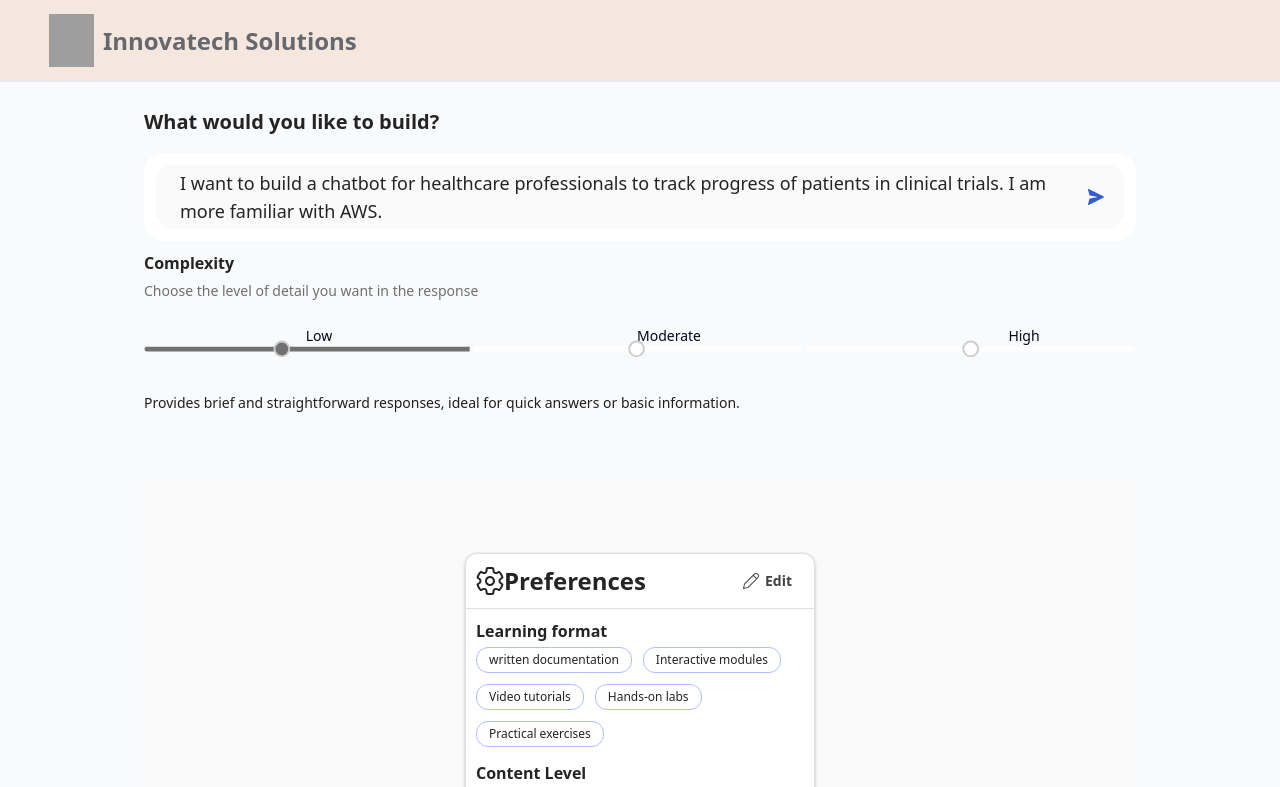
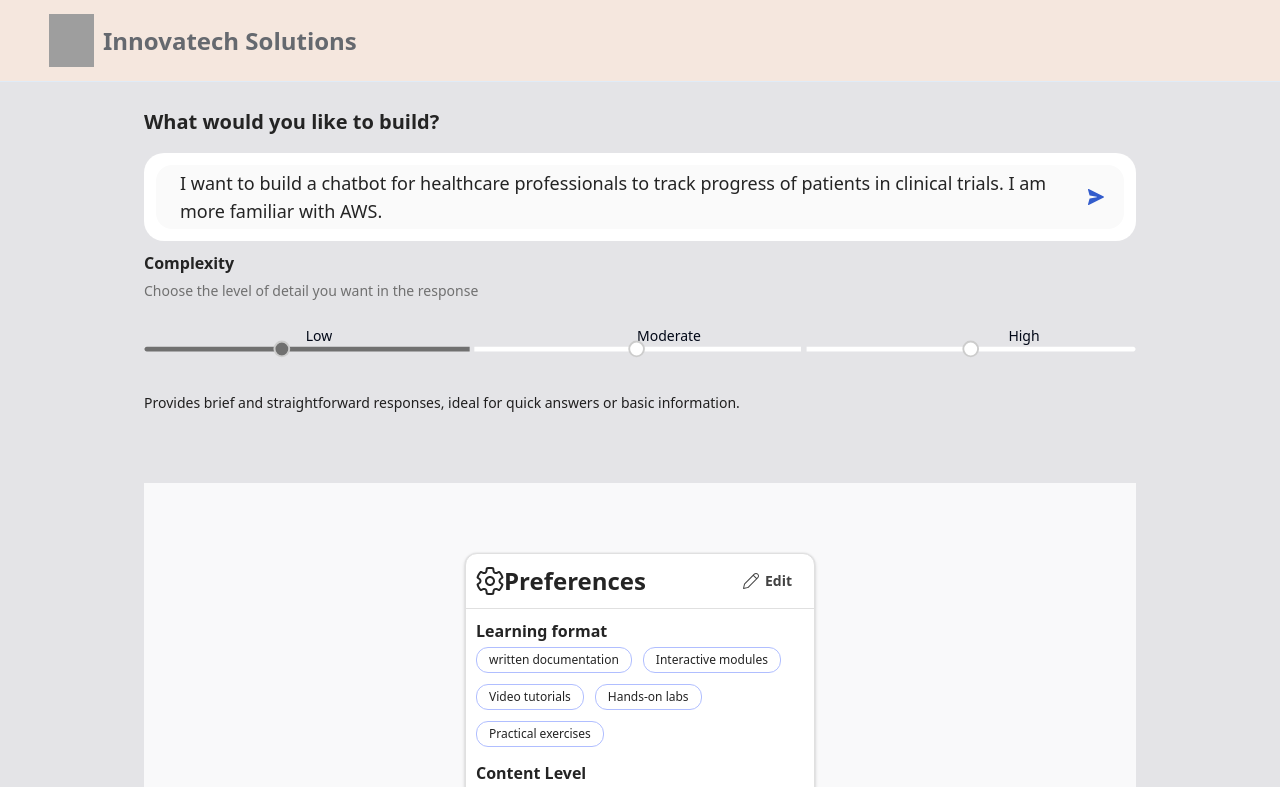
Before and after one commit to carlosUX/figma-to-pixels-craft, a React (Vite) app: page / in a window 1280 px wide. Shown: the top 787 px of the page. Built offline with nearby package versions, Linux system fonts and the light colour scheme; grey boxes are pictures that could not be loaded.

Commit message:
Visual edit in Lovable
Edited UI in Lovable

```diff
--- a/src/pages/Index.tsx
+++ b/src/pages/Index.tsx
@@ -9,7 +9,7 @@ const Index: React.FC = () => {
   return <>
       <div className="max-w-none flex flex-col w-full bg-white mx-auto max-md:max-w-[991px] max-sm:max-w-screen-sm">
         <Header />
-        <main className="flex flex-col items-center px-36 py-[26px] max-md:p-5 max-sm:p-[15px] bg-slate-50">
+        <main className="flex flex-col items-center px-36 py-[26px] max-md:p-5 max-sm:p-[15px] bg-zinc-200">
           <InputSection />
           {/* RelatedInformation /> */}
           <div className="flex flex-wrap justify-center gap-6 bg-[rgba(250,250,250,0.98)] px-[141px] py-[70px] max-md:p-5 max-sm:flex-col max-sm:items-center max-sm:p-[15px]">
```
